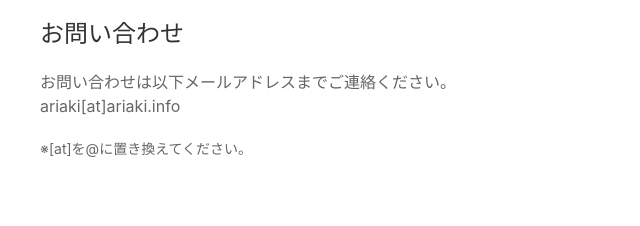
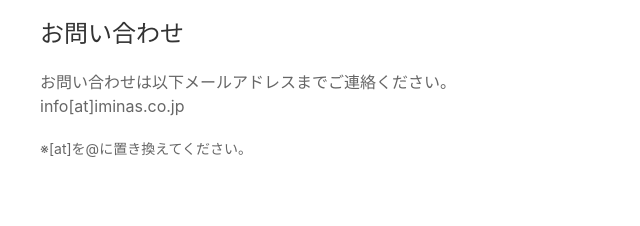
Before and after one commit to ar1ak1/iminas-web, a plain HTML site: page index.html in a window 1280 px wide. Shown: the part 1342-1568 px from the top of the page, 0-640 px from the left. Drawn offline with Linux system fonts and the light colour scheme.

Commit message:
change mail address

```diff
--- a/index.html
+++ b/index.html
@@ -117,7 +117,7 @@
                 <h3>お問い合わせ</h3>
                 <p>
                     お問い合わせは以下メールアドレスまでご連絡ください。<br>
-                    ariaki[at]ariaki.info<br>
+                    info[at]iminas.co.jp<br>
                 </p>
                 <p class="uk-text-small">
                     ※[at]を@に置き換えてください。
```
